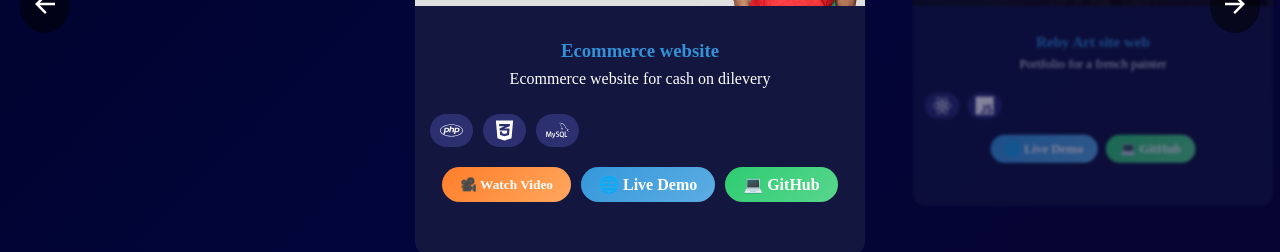
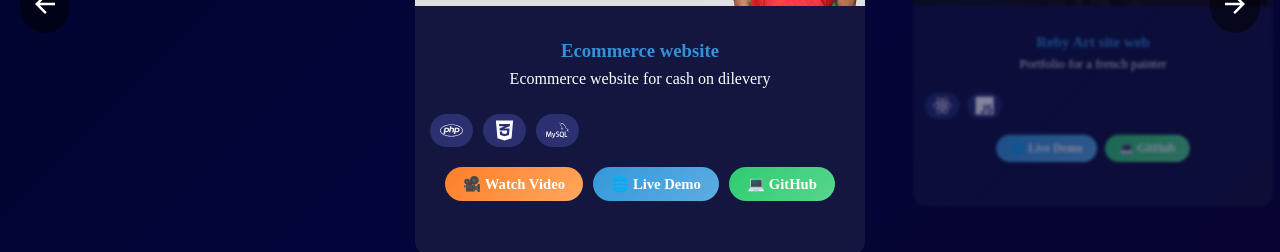
Before and after one commit to soufiane2001/soufdevportfolio, a React (Create React App) app: page / in a window 1280 px wide. Shown: the part 2900-3152 px from the top of the page. Built offline with nearby package versions, Linux system fonts and the light colour scheme; grey boxes are pictures that could not be loaded.

Commit message:
Update style.css

```diff
--- a/src/portfolio/style.css
+++ b/src/portfolio/style.css
@@ -126,8 +126,10 @@ color: rgb(52, 145, 216);
 .demo-btn {
   background: linear-gradient(135deg, #3498db, #5dade2);
   color: #fff;
+
 }
-
+.demo-btn,.repo-btn,.play-btn{
+  font-size:11pt;}
 /* Arrows */
 .arrow {
   position: absolute;
```
